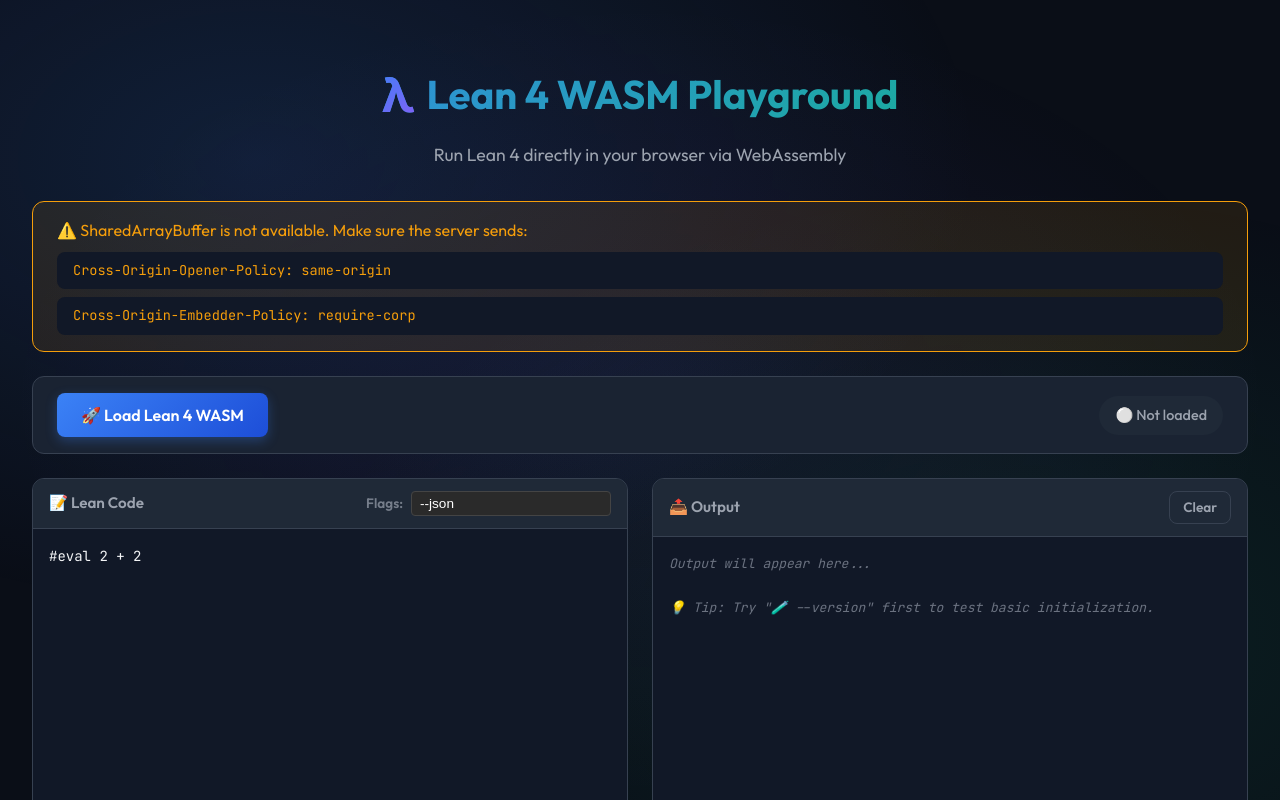
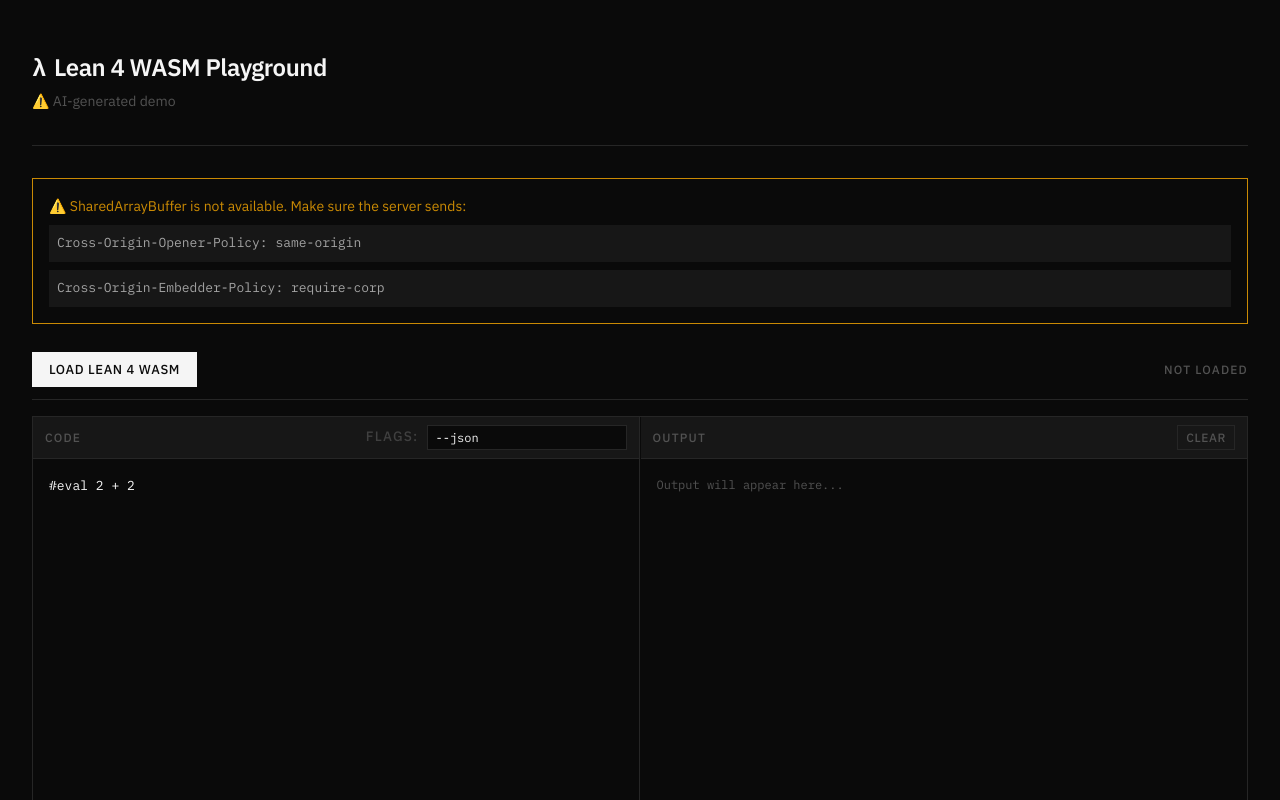
Before and after one commit to cauli/lean4-wasm-in-browser, a React (Vite) app: page / in a window 1280 px wide. Shown: the top 800 px of the page. Built offline with nearby package versions, Linux system fonts and the light colour scheme.

Commit message:
Make it look like its not AI generated crap

```diff
--- a/src/App.css
+++ b/src/App.css
@@ -1,34 +1,45 @@
 /* Lean 4 WASM Playground Styles */
 
-@import url('https://fonts.googleapis.com/css2?family=JetBrains+Mono:wght@400;500;700&family=Outfit:wght@400;500;600;700&display=swap');
+@import url('https://fonts.googleapis.com/css2?family=IBM+Plex+Mono:wght@400;500;600&family=IBM+Plex+Sans:wght@400;500;600;700&display=swap');
 
 :root {
-  /* Lean-inspired color palette */
-  --lean-primary: #3b82f6;
-  --lean-primary-dark: #1d4ed8;
-  --lean-accent: #10b981;
-  --lean-warning: #f59e0b;
-  --lean-error: #ef4444;
+  /* Monochrome palette */
+  --white: #ffffff;
+  --gray-50: #fafafa;
+  --gray-100: #f5f5f5;
+  --gray-200: #e5e5e5;
+  --gray-300: #d4d4d4;
+  --gray-400: #a3a3a3;
+  --gray-500: #737373;
+  --gray-600: #525252;
+  --gray-700: #404040;
+  --gray-800: #262626;
+  --gray-900: #171717;
+  --black: #0a0a0a;
 
-  /* Dark theme colors */
-  --bg-deep: #0a0e17;
-  --bg-surface: #111827;
-  --bg-elevated: #1f2937;
-  --bg-card: #1a2332;
+  /* Semantic colors */
+  --bg-primary: var(--black);
+  --bg-surface: var(--gray-900);
+  --bg-elevated: var(--gray-800);
+  --bg-card: #0f0f0f;
 
-  --text-primary: #f3f4f6;
-  --text-secondary: #9ca3af;
-  --text-muted: #6b7280;
+  --text-primary: var(--gray-100);
+  --text-secondary: var(--gray-400);
+  --text-muted: var(--gray-600);
 
-  --border-color: #374151;
-  --border-accent: #3b82f6;
+  --border-color: var(--gray-800);
+  --border-hover: var(--gray-600);
+
+  --accent: var(--white);
+  --error: #dc2626;
+  --warning: #ca8a04;
 
   /* Sizing */
   --header-height: 100px;
   --footer-height: 80px;
-  --panel-gap: 1.5rem;
-  --radius: 12px;
-  --radius-sm: 8px;
+  --panel-gap: 1px;
+  --radius: 0;
+  --radius-sm: 0;
 }
 
 * {
@@ -38,27 +49,11 @@
 }
 
 body {
-  font-family: 'Outfit', -apple-system, BlinkMacSystemFont, sans-serif;
-  background: var(--bg-deep);
+  font-family: 'IBM Plex Sans', -apple-system, BlinkMacSystemFont, sans-serif;
+  background: var(--bg-primary);
   color: var(--text-primary);
   min-height: 100vh;
   line-height: 1.6;
-}
-
-/* Animated background */
-body::before {
-  content: '';
-  position: fixed;
-  top: 0;
-  left: 0;
-  right: 0;
-  bottom: 0;
-  background:
-    radial-gradient(ellipse at 20% 20%, rgba(59, 130, 246, 0.15) 0%, transparent 50%),
-    radial-gradient(ellipse at 80% 80%, rgba(16, 185, 129, 0.1) 0%, transparent 50%),
-    radial-gradient(ellipse at 50% 50%, rgba(139, 92, 246, 0.08) 0%, transparent 70%);
-  pointer-events: none;
-  z-index: 0;
 }
 
 .app {
@@ -67,43 +62,41 @@
   min-height: 100vh;
   display: flex;
   flex-direction: column;
-  max-width: 1600px;
+  max-width: 1400px;
   margin: 0 auto;
   padding: 2rem;
 }
 
 /* Header */
 .header {
-  text-align: center;
-  padding: 1.5rem 0 2rem;
+  text-align: left;
+  padding: 1rem 0 2rem;
+  border-bottom: 1px solid var(--border-color);
+  margin-bottom: 2rem;
 }
 
 .header h1 {
-  font-size: 2.5rem;
-  font-weight: 700;
+  font-size: 1.5rem;
+  font-weight: 600;
   display: flex;
   align-items: center;
-  justify-content: center;
-  gap: 0.75rem;
-  margin-bottom: 0.5rem;
-  background: linear-gradient(135deg, var(--lean-primary) 0%, var(--lean-accent) 100%);
-  -webkit-background-clip: text;
-  -webkit-text-fill-color: transparent;
-  background-clip: text;
+  gap: 0.5rem;
+  margin-bottom: 0.25rem;
+  color: var(--text-primary);
+  letter-spacing: -0.02em;
 }
 
 .lean-logo {
-  font-size: 3rem;
-  font-weight: 700;
-  background: linear-gradient(135deg, var(--lean-primary) 0%, #8b5cf6 100%);
-  -webkit-background-clip: text;
-  -webkit-text-fill-color: transparent;
-  background-clip: text;
+  font-family: 'IBM Plex Mono', monospace;
+  font-size: 1.5rem;
+  font-weight: 600;
+  color: var(--text-primary);
 }
 
 .subtitle {
-  color: var(--text-secondary);
-  font-size: 1.1rem;
+  color: var(--text-muted);
+  font-size: 0.875rem;
+  font-weight: 400;
 }
 
 /* Controls */
@@ -111,60 +104,67 @@
   display: flex;
   align-items: center;
   flex-wrap: wrap;
-  gap: 0.75rem;
-  margin-bottom: 1.5rem;
-  padding: 1rem 1.5rem;
-  background: var(--bg-card);
-  border-radius: var(--radius);
-  border: 1px solid var(--border-color);
+  gap: 0.5rem;
+  margin-bottom: 1rem;
+  padding: 0.75rem 0;
+  border-bottom: 1px solid var(--border-color);
 }
 
 .btn {
   display: inline-flex;
   align-items: center;
   gap: 0.5rem;
-  padding: 0.75rem 1.5rem;
-  font-family: 'Outfit', sans-serif;
-  font-size: 1rem;
-  font-weight: 600;
-  border: none;
-  border-radius: var(--radius-sm);
+  padding: 0.5rem 1rem;
+  font-family: 'IBM Plex Sans', sans-serif;
+  font-size: 0.8125rem;
+  font-weight: 500;
+  border: 1px solid var(--border-color);
+  background: transparent;
+  color: var(--text-primary);
   cursor: pointer;
-  transition: all 0.2s ease;
+  transition: all 0.15s ease;
+  text-transform: uppercase;
+  letter-spacing: 0.05em;
+}
+
+.btn:hover:not(:disabled) {
+  border-color: var(--text-primary);
+  background: var(--text-primary);
+  color: var(--bg-primary);
 }
 
 .btn-primary {
-  background: linear-gradient(135deg, var(--lean-primary) 0%, var(--lean-primary-dark) 100%);
-  color: white;
-  box-shadow: 0 4px 12px rgba(59, 130, 246, 0.3);
+  background: var(--text-primary);
+  color: var(--bg-primary);
+  border-color: var(--text-primary);
 }
 
 .btn-primary:hover:not(:disabled) {
-  transform: translateY(-2px);
-  box-shadow: 0 6px 20px rgba(59, 130, 246, 0.4);
+  background: transparent;
+  color: var(--text-primary);
 }
 
 .btn-primary:disabled {
-  opacity: 0.7;
+  opacity: 0.4;
   cursor: not-allowed;
 }
 
 .btn-secondary {
-  background: var(--bg-elevated);
-  color: var(--text-primary);
-  border: 1px solid var(--border-color);
+  background: transparent;
+  color: var(--text-secondary);
+  border-color: var(--border-color);
 }
 
 .btn-secondary:hover {
-  background: var(--bg-card);
-  border-color: var(--lean-primary);
+  border-color: var(--text-primary);
+  color: var(--text-primary);
 }
 
 .btn-small {
-  padding: 0.4rem 0.8rem;
-  font-size: 0.85rem;
+  padding: 0.25rem 0.5rem;
+  font-size: 0.75rem;
   background: transparent;
-  color: var(--text-secondary);
+  color: var(--text-muted);
   border: 1px solid var(--border-color);
 }
 
@@ -176,51 +176,48 @@
 .status {
   margin-left: auto;
   font-weight: 500;
-  padding: 0.5rem 1rem;
-  border-radius: 9999px;
-  font-size: 0.9rem;
+  font-size: 0.75rem;
+  text-transform: uppercase;
+  letter-spacing: 0.1em;
+  color: var(--text-muted);
 }
 
 .status-idle {
-  background: var(--bg-elevated);
+  color: var(--text-muted);
+}
+
+.status-loading {
   color: var(--text-secondary);
 }
 
-.status-loading {
-  background: rgba(245, 158, 11, 0.15);
-  color: var(--lean-warning);
-}
-
 .status-ready {
-  background: rgba(16, 185, 129, 0.15);
-  color: var(--lean-accent);
+  color: var(--text-primary);
 }
 
 .status-running {
-  background: rgba(59, 130, 246, 0.15);
-  color: var(--lean-primary);
+  color: var(--text-secondary);
 }
 
 .status-error {
-  background: rgba(239, 68, 68, 0.15);
-  color: var(--lean-error);
+  color: var(--error);
 }
 
 /* Loading */
 .loading {
   display: flex;
   align-items: center;
-  gap: 1rem;
-  color: var(--lean-warning);
+  gap: 0.75rem;
+  color: var(--text-secondary);
+  font-size: 0.8125rem;
 }
 
 .spinner {
-  width: 24px;
-  height: 24px;
-  border: 3px solid var(--border-color);
-  border-top-color: var(--lean-primary);
+  width: 14px;
+  height: 14px;
+  border: 1.5px solid var(--border-color);
+  border-top-color: var(--text-primary);
   border-radius: 50%;
-  animation: spin 1s linear infinite;
+  animation: spin 0.8s linear infinite;
 }
 
 @keyframes spin {
@@ -231,22 +228,22 @@
 
 /* Warning */
 .warning {
-  background: rgba(245, 158, 11, 0.1);
-  border: 1px solid var(--lean-warning);
-  border-radius: var(--radius);
-  padding: 1rem 1.5rem;
-  margin-bottom: 1.5rem;
-  color: var(--lean-warning);
+  background: transparent;
+  border: 1px solid var(--warning);
+  padding: 1rem;
+  margin-bottom: 1rem;
+  color: var(--warning);
+  font-size: 0.875rem;
 }
 
 .warning code {
   display: block;
   background: var(--bg-surface);
-  padding: 0.5rem 1rem;
+  padding: 0.5rem;
   margin-top: 0.5rem;
-  border-radius: var(--radius-sm);
-  font-family: 'JetBrains Mono', monospace;
-  font-size: 0.85rem;
+  font-family: 'IBM Plex Mono', monospace;
+  font-size: 0.8125rem;
+  color: var(--text-secondary);
 }
 
 /* Main content */
@@ -263,6 +260,7 @@
   grid-template-columns: 1fr 1fr;
   gap: var(--panel-gap);
   min-height: 500px;
+  border: 1px solid var(--border-color);
 }
 
 @media (max-width: 900px) {
@@ -280,40 +278,43 @@
   display: flex;
   flex-direction: column;
   background: var(--bg-card);
-  border: 1px solid var(--border-color);
-  border-radius: var(--radius);
   overflow: hidden;
+}
+
+.panel:first-child {
+  border-right: 1px solid var(--border-color);
 }
 
 .panel-header {
   display: flex;
   align-items: center;
   justify-content: space-between;
-  padding: 0.75rem 1rem;
-  background: var(--bg-elevated);
+  padding: 0.5rem 0.75rem;
+  background: var(--bg-surface);
   border-bottom: 1px solid var(--border-color);
-  font-weight: 600;
-  font-size: 0.95rem;
-  color: var(--text-secondary);
+  font-weight: 500;
+  font-size: 0.75rem;
+  color: var(--text-muted);
+  text-transform: uppercase;
+  letter-spacing: 0.1em;
 }
 
 .code-editor {
   flex: 1;
   width: 100%;
   padding: 1rem;
-  background: var(--bg-surface);
+  background: var(--bg-primary);
   color: var(--text-primary);
   border: none;
   resize: none;
-  font-family: 'JetBrains Mono', monospace;
-  font-size: 14px;
+  font-family: 'IBM Plex Mono', monospace;
+  font-size: 13px;
   line-height: 1.7;
   tab-size: 2;
 }
 
 .code-editor:focus {
   outline: none;
-  background: #0d1117;
 }
 
 .code-editor::placeholder {
@@ -324,9 +325,9 @@
   flex: 1;
   margin: 0;
   padding: 1rem;
-  background: var(--bg-surface);
-  font-family: 'JetBrains Mono', monospace;
-  font-size: 13px;
+  background: var(--bg-primary);
+  font-family: 'IBM Plex Mono', monospace;
+  font-size: 12px;
   line-height: 1.7;
   overflow: auto;
   white-space: pre-wrap;
@@ -338,46 +339,42 @@
 }
 
 .output-error {
-  color: var(--lean-error);
+  color: var(--error);
 }
 
 .output-placeholder {
   color: var(--text-muted);
-  font-style: italic;
 }
 
 /* Footer */
 .footer {
-  text-align: center;
+  text-align: left;
   padding: 1.5rem 0 0.5rem;
   color: var(--text-muted);
-  font-size: 0.9rem;
-}
-
-.footer small {
-  color: var(--text-secondary);
+  font-size: 0.75rem;
+  border-top: 1px solid var(--border-color);
+  margin-top: 2rem;
 }
 
 /* Scrollbar styling */
 ::-webkit-scrollbar {
-  width: 10px;
-  height: 10px;
+  width: 8px;
+  height: 8px;
 }
 
 ::-webkit-scrollbar-track {
-  background: var(--bg-surface);
+  background: var(--bg-primary);
 }
 
 ::-webkit-scrollbar-thumb {
-  background: var(--border-color);
-  border-radius: 5px;
+  background: var(--gray-800);
 }
 
 ::-webkit-scrollbar-thumb:hover {
-  background: var(--text-muted);
+  background: var(--gray-700);
 }
 
 /* Selection */
 ::selection {
-  background: rgba(59, 130, 246, 0.3);
+  background: var(--gray-700);
 }
--- a/src/App.tsx
+++ b/src/App.tsx
@@ -462,7 +462,7 @@
           Lean 4 WASM Playground
         </h1>
         <p className="subtitle">
-          Run Lean 4 directly in your browser via WebAssembly
+          ⚠️ AI-generated demo
         </p>
       </header>
 
@@ -478,7 +478,7 @@
         <div className="controls">
           {status === 'idle' && (
             <button onClick={loadLean} className="btn btn-primary">
-              🚀 Load Lean 4 WASM
+              Load Lean 4 WASM
             </button>
           )}
           {status === 'loading' && (
@@ -501,7 +501,7 @@
                 className="btn btn-secondary"
                 title="Test basic initialization"
               >
-                🧪 --version
+                --version
               </button>
               <button
                 onClick={testHelp}
@@ -509,35 +509,35 @@
                 className="btn btn-secondary"
                 title="Show help"
               >
-                ❓ --help
+                --help
               </button>
               <button
                 onClick={runLean}
                 disabled={status === 'running'}
                 className="btn btn-primary"
               >
-                {status === 'running' ? '⏳ Running...' : '▶️ Run Code'}
+                {status === 'running' ? 'Running...' : 'Run Code'}
               </button>
             </>
           )}
           {status === 'error' && (
             <button onClick={loadLean} className="btn btn-secondary">
-              🔄 Retry
+              Retry
             </button>
           )}
           <span className={`status status-${status}`}>
-            {status === 'idle' && '⚪ Not loaded'}
-            {status === 'loading' && '🟡 Loading...'}
-            {status === 'ready' && '🟢 Ready'}
-            {status === 'running' && '🔵 Running'}
-            {status === 'error' && '🔴 Error'}
+            {status === 'idle' && 'Not loaded'}
+            {status === 'loading' && 'Loading...'}
+            {status === 'ready' && 'Ready'}
+            {status === 'running' && 'Running'}
+            {status === 'error' && 'Error'}
           </span>
         </div>
 
         <div className="editor-container">
           <div className="panel">
             <div className="panel-header">
-              <span>📝 Lean Code</span>
+              <span>Code</span>
               <div style={{ display: 'flex', alignItems: 'center', gap: '0.5rem', fontSize: '0.85rem' }}>
                 <label htmlFor="lean-flags" style={{ opacity: 0.7 }}>Flags:</label>
                 <input
@@ -548,12 +548,12 @@
                   placeholder="--json --quiet"
                   style={{
                     padding: '0.25rem 0.5rem',
-                    border: '1px solid #444',
-                    borderRadius: '4px',
-                    background: '#2a2a2a',
-                    color: '#fff',
+                    border: '1px solid #262626',
+                    background: '#0a0a0a',
+                    color: '#f5f5f5',
                     width: '200px',
-                    fontSize: '0.85rem'
+                    fontSize: '0.75rem',
+                    fontFamily: "'IBM Plex Mono', monospace"
                   }}
                   title="Additional flags to pass to Lean (e.g., --json, --quiet, --stats)"
                 />
@@ -570,7 +570,7 @@
 
           <div className="panel">
             <div className="panel-header">
-              <span>📤 Output</span>
+              <span>Output</span>
               <button
                 onClick={() => { setOutput(''); setError('') }}
                 className="btn btn-small"
@@ -584,8 +584,6 @@
               {!output && !error && (
                 <span className="output-placeholder">
                   Output will appear here...
-                  {'\n\n'}
-                  💡 Tip: Try "🧪 --version" first to test basic initialization.
                 </span>
               )}
             </pre>
@@ -595,11 +593,7 @@
 
       <footer className="footer">
         <p>
-          Built with ❤️ for testing Lean 4 WASM builds
-          <br />
-          <small>
-            Check browser console (F12) for detailed debugging info
-          </small>
+          Check browser console (F12) for detailed debugging info
         </p>
       </footer>
     </div>
```
